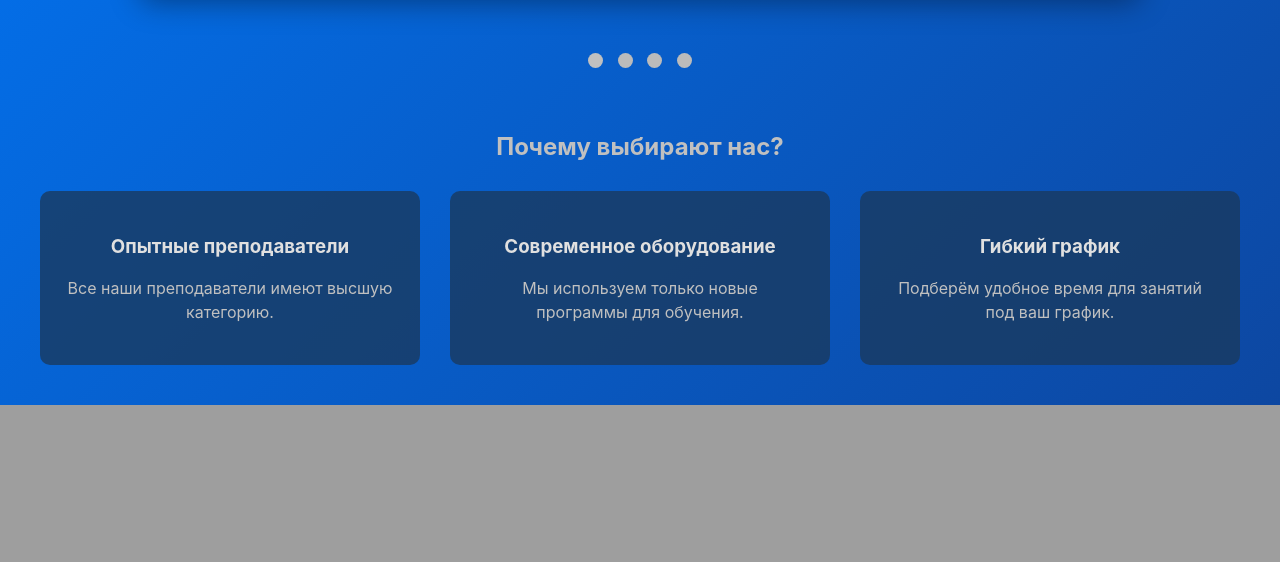
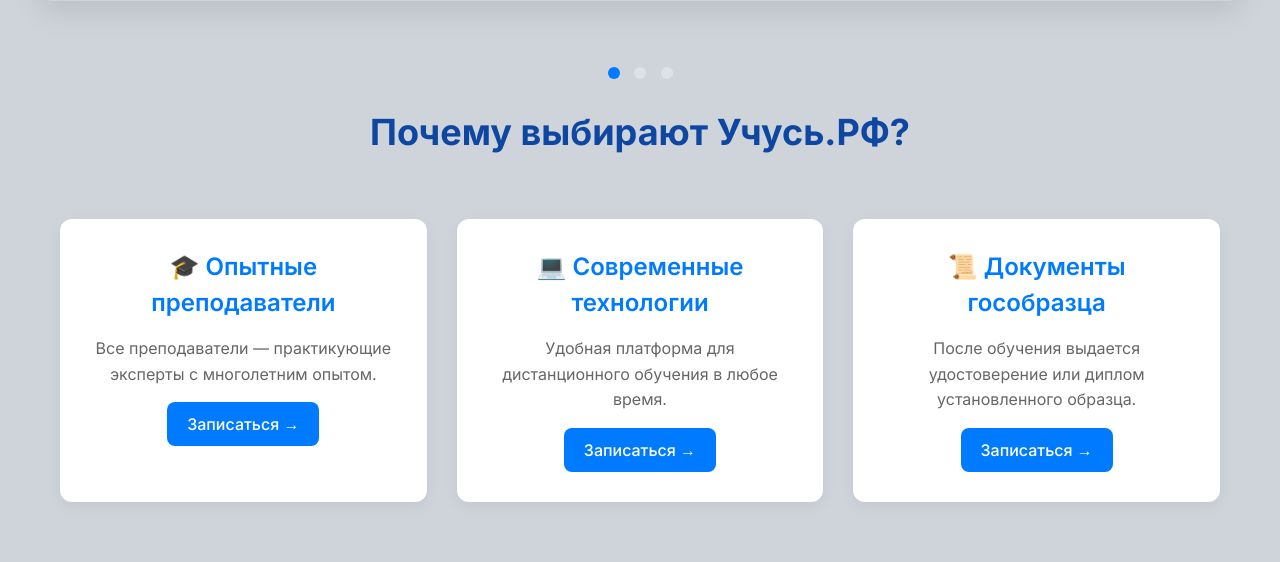
Before and after one commit to oleg779/demoexam, a PHP site: page / in a window 1280 px wide. Shown: the part 611-1173 px from the top of the page. Before the commit the page ends 1016 px from the top, so only its background shows below. Run offline with PHP 8.4, Linux system fonts and the light colour scheme.

Commit message:
Add files via upload

```diff
--- a/index.php
+++ b/index.php
@@ -16,32 +16,27 @@ $is_admin = isset($_SESSION['admin']) && $_SESSION['admin'];
 <head>
   <meta charset="UTF-8">
   <meta name="viewport" content="width=device-width, initial-scale=1.0">
-  <title>Учусь.РФ - дополнительное образование</title>
+  <title>Учусь.РФ - онлайн курсы дистанционного обучения</title>
+  <link href="https://fonts.googleapis.com/css2?family=Inter:wght@300;400;500;600;700&display=swap" rel="stylesheet">
   <style>
-    /* Основные цвета: синий и серебристый (как на странице регистрации) */
-    :root {
-      --blue-dark: #007bff;
-      --blue-medium: #0d47a1;
-      --blue-light: #4a7bcb;
-      --silver: #c0c0c0;
-      --silver-light: #e0e0e0;
-      --white: #ffffff;
+    * {
+      margin: 0;
+      padding: 0;
+      box-sizing: border-box;
     }
 
     body {
       font-family: 'Inter', sans-serif;
-      background: linear-gradient(135deg, var(--blue-dark) 0%, var(--blue-medium) 100%);
-      margin: 0;
-      padding: 0;
-      color: var(--white);
-      min-height: 100vh;
+      background-color: #ced4da;
+      color: #333;
+      line-height: 1.5;
     }
 
     /* Шапка сайта */
     .header {
-      background: rgba(26, 58, 95, 0.95);
+      background: #0d47a1;
       padding: 15px 0;
-      box-shadow: 0 2px 10px rgba(0, 0, 0, 0.3);
+      box-shadow: 0 2px 10px rgba(0, 0, 0, 0.1);
       position: sticky;
       top: 0;
       z-index: 100;
@@ -166,17 +153,81 @@ $is_admin = isset($_SESSION['admin']) && $_SESSION['admin'];
 
     .dot {
       cursor: pointer;
-      height: 15px;
-      width: 15px;
+      height: 12px;
+      width: 12px;
       margin: 0 5px;
-      background-color: #bbb;
+      background-color: #dee2e6;
       border-radius: 50%;
       display: inline-block;
       transition: background-color 0.3s ease;
     }
 
     .dot.active, .dot:hover {
-      background-color: var(--silver);
+      background-color: #007bff;
+    }
+
+    /* Секции */
+    .container {
+      max-width: 1200px;
+      margin: 0 auto;
+      padding: 0 20px;
+    }
+
+    .section-title {
+      font-size: 36px;
+      font-weight: 700;
+      color: #0d47a1;
+      text-align: center;
+      margin-bottom: 40px;
+    }
+
+    .features-grid {
+      display: grid;
+      grid-template-columns: repeat(auto-fit, minmax(300px, 1fr));
+      gap: 30px;
+      margin: 60px 0;
+    }
+
+    .feature-card {
+      background: #ffffff;
+      padding: 30px;
+      border-radius: 12px;
+      text-align: center;
+      box-shadow: 0 5px 15px rgba(0,0,0,0.05);
+      transition: transform 0.3s ease;
+    }
+
+    .feature-card:hover {
+      transform: translateY(-5px);
+    }
+
+    .feature-card h3 {
+      font-size: 24px;
+      font-weight: 600;
+      color: #007bff;
+      margin-bottom: 15px;
+    }
+
+    .feature-card p {
+      font-size: 16px;
+      color: #666;
+      line-height: 1.6;
+    }
+
+    .btn-more {
+      display: inline-block;
+      margin-top: 15px;
+      padding: 10px 20px;
+      background: #007bff;
+      color: #ffffff;
+      text-decoration: none;
+      border-radius: 8px;
+      font-weight: 500;
+      transition: background 0.3s ease;
+    }
+
+    .btn-more:hover {
+      background: #0d47a1;
     }
 
     /* Адаптивность */
@@ -194,56 +245,52 @@ $is_admin = isset($_SESSION['admin']) && $_SESSION['admin'];
         font-size: 14px;
         bottom: 10px;
         left: 10px;
+        padding: 8px 16px;
       }
 
       .prev, .next {
         padding: 8px 12px;
         font-size: 14px;
       }
+
+      .section-title {
+        font-size: 28px;
+      }
     }
   </style>
-  <link rel="icon" type="image/x-icon" href="favicon.ico">
 </head>
 <body>
-<!-- Шапка сайта -->
 <header class="header">
   <div class="nav">
     <a href="index.php" class="logo">Учусь.РФ</a>
-
-    <!-- Кнопки навигации -->
     <div class="nav-buttons">
       <?php if (!isset($_SESSION['user_id'])): ?>
-        <a href="login.php" class="btn-login">Войти</a>
-        <a href="register.php" class="btn-register">Регистрация</a>
+        <a href="login.php">Войти</a>
+        <a href="register.php">Регистрация</a>
       <?php elseif ($is_admin): ?>
-        <a href="admin.php" class="btn-admin">Панель администратора</a>
-        <a href="?logout=1" class="btn-exit">Выход</a>
+        <a href="admin.php">Панель администратора</a>
+        <a href="?logout=1">Выход</a>
       <?php elseif (isset($_SESSION['user_id'])): ?>
-        <a href="history.php" class="btn-lk">Мои заявки</a>
-        <a href="create.php" class="btn-create">Новая заявка</a>
-        <a href="?logout=1" class="btn-exit">Выход</a>
+        <a href="history.php">Мои заявки</a>
+        <a href="create.php">Новая заявка</a>
+        <a href="?logout=1">Выход</a>
       <?php endif; ?>
     </div>
   </div>
 </header>
 
-<!-- Слайдер с картинками -->
+<!-- Слайдер -->
 <div class="slideshow-container">
-  <!-- Слайды -->
   <div class="mySlides fade">
-    <img src="https://tatarstan.ru/file/news/1302_n2026082_big.jpg" alt="Слайд 1">
+    <img src="slide1.jpg" alt="Курсы повышения квалификации">
     <div class="text">Курсы повышения квалификации</div>
   </div>
-
   <div class="mySlides fade">
-    <img src="https://www.kti.ru/img/news/1211/big_5b6c68b6d188413ca564f811f95bf318507fc1e023536ee8255432598f452.png" alt="Слайд 2">
-    <div class="text">Курсы переподготовки</div>
+    <img src="slide2.jpg" alt="Курсы переподготовки">
+    <div class="text">Курсы профессиональной переподготовки</div>
   </div>
-
-
-
   <div class="mySlides fade">
-    <img src="https://apksmgu.ru/upload/iblock/952/hyg0t4pfzc2mlb3jw4nto6j6p36eovsd.jpeg" alt="Слайд 4">
+    <img src="slide3.jpg" alt="Курсы по охране труда">
     <div class="text">Курсы по охране труда</div>
   </div>
 
@@ -251,38 +298,38 @@ $is_admin = isset($_SESSION['admin']) && $_SESSION['admin'];
   <a class="next" onclick="plusSlides(1)">❯</a>
 </div>
 
-<!-- Точки навигации -->
 <div class="dot-container">
   <span class="dot" onclick="currentSlide(1)"></span>
   <span class="dot" onclick="currentSlide(2)"></span>
   <span class="dot" onclick="currentSlide(3)"></span>
-  <span class="dot" onclick="currentSlide(4)"></span>
 </div>
 
 <!-- Основной контент -->
-<section style="max-width: 1200px; margin: 40px auto; padding: 0 20px;">
-  <h2 style="text-align: center; color: var(--silver); margin-bottom: 30px;">Почему выбирают нас?</h2>
+<div class="container">
+  <h2 class="section-title">Почему выбирают Учусь.РФ?</h2>
 
-  <div style="display: grid; grid-template-columns: repeat(auto-fit, minmax(300px, 1fr)); gap: 30px;">
-    <div style="background: rgba(26, 58, 95, 0.8); padding: 25px; border-radius: 10px; text-align: center;">
-      <h3 style="color: var(--silver-light);">Опытные преподаватели</h3>
-      <p style="color: var(--silver); line-height: 1.5;">Все наши преподаватели имеют высшую категорию.</p>
+  <div class="features-grid">
+    <div class="feature-card">
+      <h3>🎓 Опытные преподаватели</h3>
+      <p>Все преподаватели — практикующие эксперты с многолетним опытом.</p>
+      <a href="create.php" class="btn-more">Записаться →</a>
     </div>
 
-    <div style="background: rgba(26, 58, 95, 0.8); padding: 25px; border-radius: 10px; text-align: center;">
-      <h3 style="color: var(--silver-light);">Современное оборудование</h3>
-      <p style="color: var(--silver); line-height: 1.5;">Мы используем только новые программы для обучения.</p>
+    <div class="feature-card">
+      <h3>💻 Современные технологии</h3>
+      <p>Удобная платформа для дистанционного обучения в любое время.</p>
+      <a href="create.php" class="btn-more">Записаться →</a>
     </div>
 
-    <div style="background: rgba(26, 58, 95, 0.8); padding: 25px; border-radius: 10px; text-align: center;">
-      <h3 style="color: var(--silver-light);">Гибкий график</h3>
-      <p style="color: var(--silver); line-height: 1.5;">Подберём удобное время для занятий под ваш график.</p>
+    <div class="feature-card">
+      <h3>📜 Документы гособразца</h3>
+      <p>После обучения выдается удостоверение или диплом установленного образца.</p>
+      <a href="create.php" class="btn-more">Записаться →</a>
     </div>
   </div>
-</section>
+</div>
 
 <script>
-// JavaScript для управления слайдером
 let slideIndex = 1;
 showSlides(slideIndex);
 
@@ -313,22 +360,19 @@ function showSlides(n) {
   dots[slideIndex-1].className += " active";
 }
 
-// Автоматическое переключение слайдов каждые 3 секунды
 let slideInterval = setInterval(function() {
   plusSlides(1);
-}, 3000);
+}, 4000);
 
-// Останавливаем автоматическое переключение при наведении на слайдер
 const slideshowContainer = document.querySelector('.slideshow-container');
 if (slideshowContainer) {
   slideshowContainer.addEventListener('mouseenter', function() {
     clearInterval(slideInterval);
   });
-
   slideshowContainer.addEventListener('mouseleave', function() {
     slideInterval = setInterval(function() {
       plusSlides(1);
-    }, 3000);
+    }, 4000);
   });
 }
 </script>
```
Also changed, not shown: other parts of index.php (+26 -34 lines).
